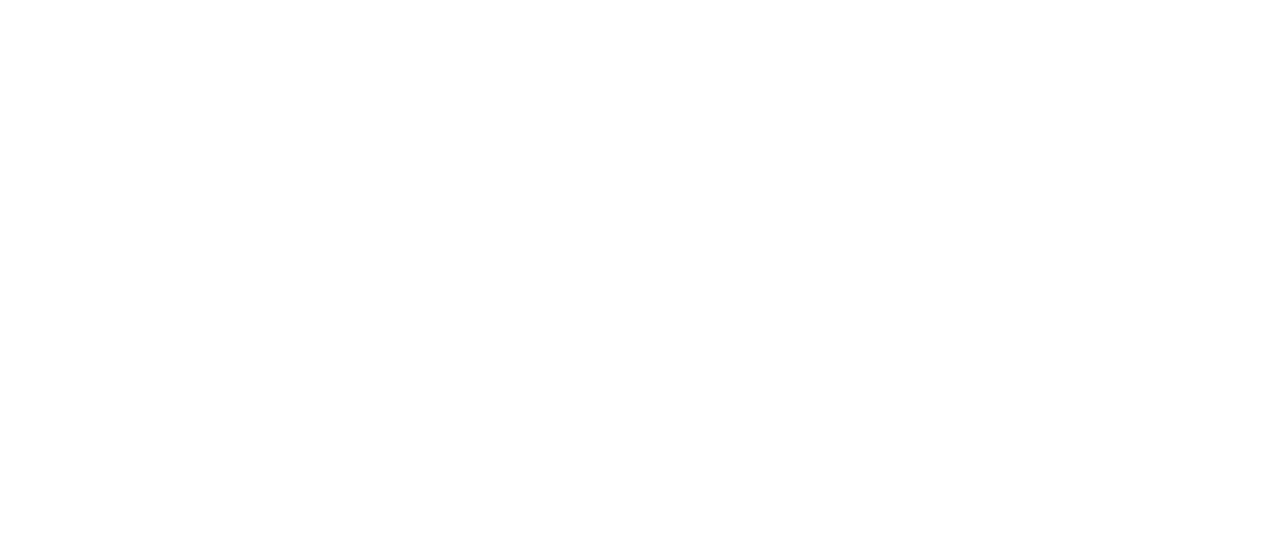
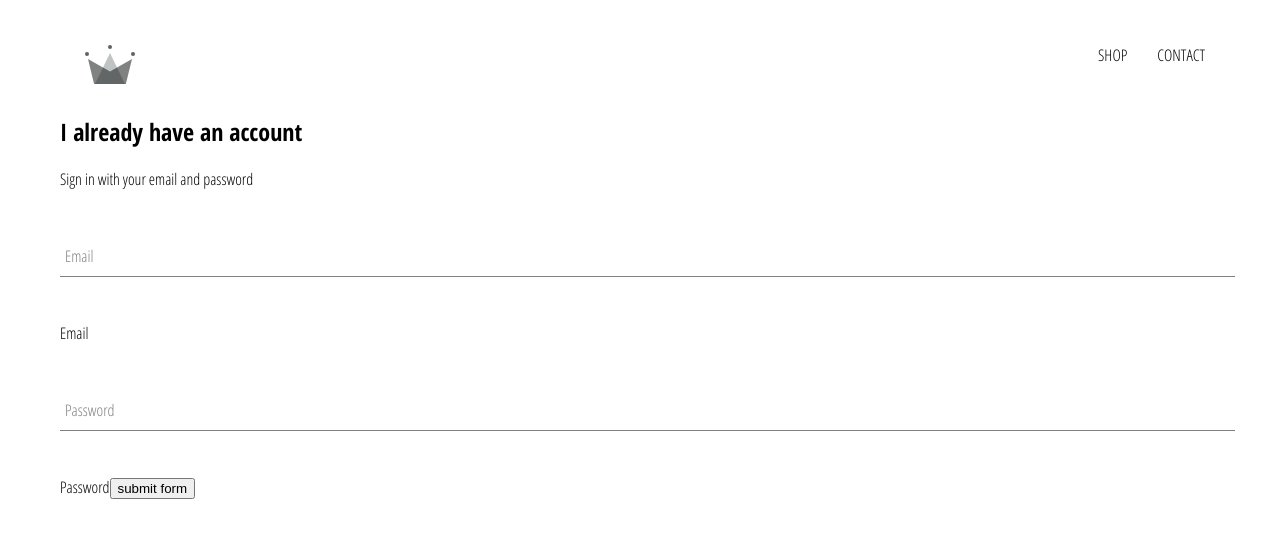
Before and after one commit to lucaskeys/react_template_store, a React (Create React App) app: page /sign-in in a window 1280 px wide. Shown: the top 538 px of the page. Built offline with nearby package versions, Linux system fonts and the light colour scheme.

Commit message:
add sign in form

```diff
--- a/src/App.css
+++ b/src/App.css
@@ -3,3 +3,8 @@
   padding: 20px 60px;
 
 }
+
+a {
+  text-decoration: none;
+  color: black;
+}
--- a/src/App.js
+++ b/src/App.js
@@ -3,6 +3,8 @@
 import { Router, Switch, Route } from 'react-router-dom'
 import { createBrowserHistory } from 'history';
 import ShopPage from './pages/shop/ShopComponent'
+import SignInSignUp from './pages/sign-in-sign-up/SignInSignUp'
+import Header from './components/header/Header'
 import './App.css';
 
 function App() {
@@ -11,10 +13,12 @@
 
   return (
     <div>
+      <Header/>
       <Router history={customHistory}>
         <Switch>
         <Route exact path="/" component={Homepage} />
         <Route path="/shop" component={ShopPage} />
+        <Route path="/sign-in" component={SignInSignUp} />
         </Switch>
       </Router>
     </div>
--- /dev/null
+++ b/src/components/form-input/FormInput.js
@@ -0,0 +1,23 @@
+import React from 'react';
+
+import './FormInput.scss';
+
+const FormInput = ({handleChange, label, ...otherProps}) => {
+
+
+
+  return(
+    <div className="group">
+      <input className="form-input" onChange={handleChange} {...otherProps} />
+        {
+          label ? (
+            <label className={`${otherProps.value.length ? 'shrink' : ''} form-input-label`}>
+              {label}
+            </label>
+          ) : null
+        }
+    </div>
+  )
+}
+
+export default FormInput;
--- /dev/null
+++ b/src/components/form-input/FormInput.scss
@@ -0,0 +1,54 @@
+$sub-color: grey;
+$main-color: black;
+
+@mixin shrinkLabel {
+  top: -14px;
+  font-size: 12px;
+  color: $main-color;
+}
+
+.group {
+  position: relative;
+  margin: 45px 0;
+
+  .form-input {
+    background: none;
+    background-color: white;
+    color: $sub-color;
+    font-size: 18px;
+    padding: 10px 10px 10px 5px;
+    display: block;
+    width: 100%;
+    border: none;
+    border-radius: 0;
+    border-bottom: 1px solid $sub-color;
+    margin: 25px 0;
+
+    &:focus {
+      outline: none;
+    }
+
+    &:focus ~ .form-input-label {
+      @include shrinkLabel();
+    }
+  }
+
+  input[type='password'] {
+    letter-spacing: 0.3em;
+  }
+
+  .form-input-label {
+    color: $sub-color;
+    font-size: 16px;
+    font-weight: normal;
+    position: absolute;
+    pointer-events: none;
+    left: 5px;
+    top: 10px;
+    transition: 300ms ease all;
+
+    &.shrink {
+      @include shrinkLabel();
+    }
+  }
+}
--- /dev/null
+++ b/src/components/header/Header.js
@@ -0,0 +1,21 @@
+import React from 'react';
+import { Link } from 'react-router-dom'
+
+import {ReactComponent as Logo} from '../../assets/crown.svg'
+import './Header.scss'
+
+const Header = () => {
+  return(
+    <div className="header">
+      <Link className="logo-container" to="/">
+        <Logo className="logo"/>
+      </Link>
+      <div className="options">
+      <Link className="option" to="/shop">SHOP</Link>
+      <Link className="option" to="/contact">CONTACT</Link>
+      </div>
+
+    </div>
+  )
+}
+export default Header;
--- /dev/null
+++ b/src/components/header/Header.scss
@@ -0,0 +1,25 @@
+.header {
+  height: 70px;
+  width: 100%;
+  display: flex;
+  justify-content: space-between;
+  margin-bottom: 25px;
+
+  .logo-container {
+    height: 100%;
+    width: 70px;
+    padding: 25px;
+  }
+
+  .options {
+    width: 50%;
+    height: 100%;
+    display: flex;
+    align-items: center;
+    justify-content: flex-end;
+
+    .option {
+      padding: 10px 15px;
+    }
+  }
+}
--- /dev/null
+++ b/src/components/sign-in/SignIn.js
@@ -0,0 +1,63 @@
+import React from 'react';
+import FormInput from '../form-input/FormInput'
+import './SignIn.scss'
+
+class SignIn extends React.Component {
+
+state = {
+  email: '',
+  password: ''
+}
+
+handleSubmit = (event) => {
+  event.preventDefault();
+
+  this.setState({
+    email: '',
+    password: ''
+  })
+}
+
+handleChange = (event) => {
+  const {value, name} = event.target;
+
+  this.setState({
+    [name]: value
+  })
+}
+
+  render() {
+    return (
+      <div className="sign-in">
+        <h2>I already have an account</h2>
+        <span>Sign in with your email and password</span>
+        <form onSubmit={this.handleSubmit}>
+
+          <FormInput
+          name="email"
+          type="email"
+          label="Email"
+          value={this.state.email}
+          handleChange={this.handleChange}
+          required
+          />
+          <label>Email</label>
+
+          <FormInput
+          name="password"
+          type="password"
+          label="Password"
+          value={this.state.email}
+          handleChange={this.handleChange}
+          required
+          />
+          <label>Password</label>
+
+          <input type="submit" value="submit form" />
+        </form>
+      </div>
+    )
+  }
+}
+
+export default SignIn;
--- /dev/null
+++ b/src/pages/sign-in-sign-up/SignInSignUp.js
@@ -0,0 +1,14 @@
+import React from 'react';
+import SignIn from '../../components/sign-in/SignIn';
+
+import './SignInSignUp.scss';
+
+const SignInSignUp = ( ) => {
+  return(
+    <div className="sign-in-and-sign-up">
+    <SignIn />
+  </div>
+  )
+}
+
+export default SignInSignUp;
```
Also changed, not shown: src/assets/crown.svg (added), src/components/sign-in/SignIn.scss (added), src/pages/sign-in-sign-up/SignInSignUp.scss (added).
